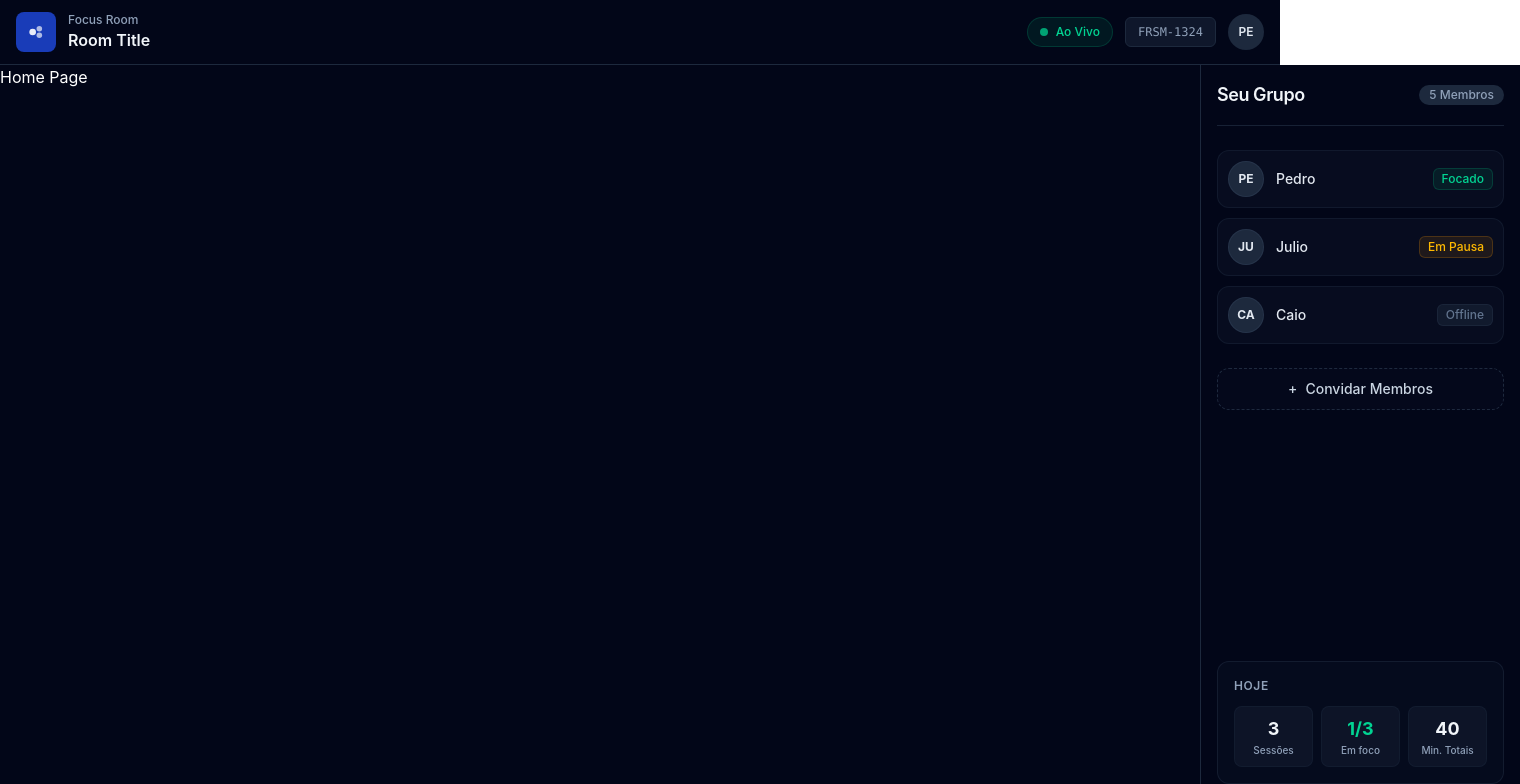
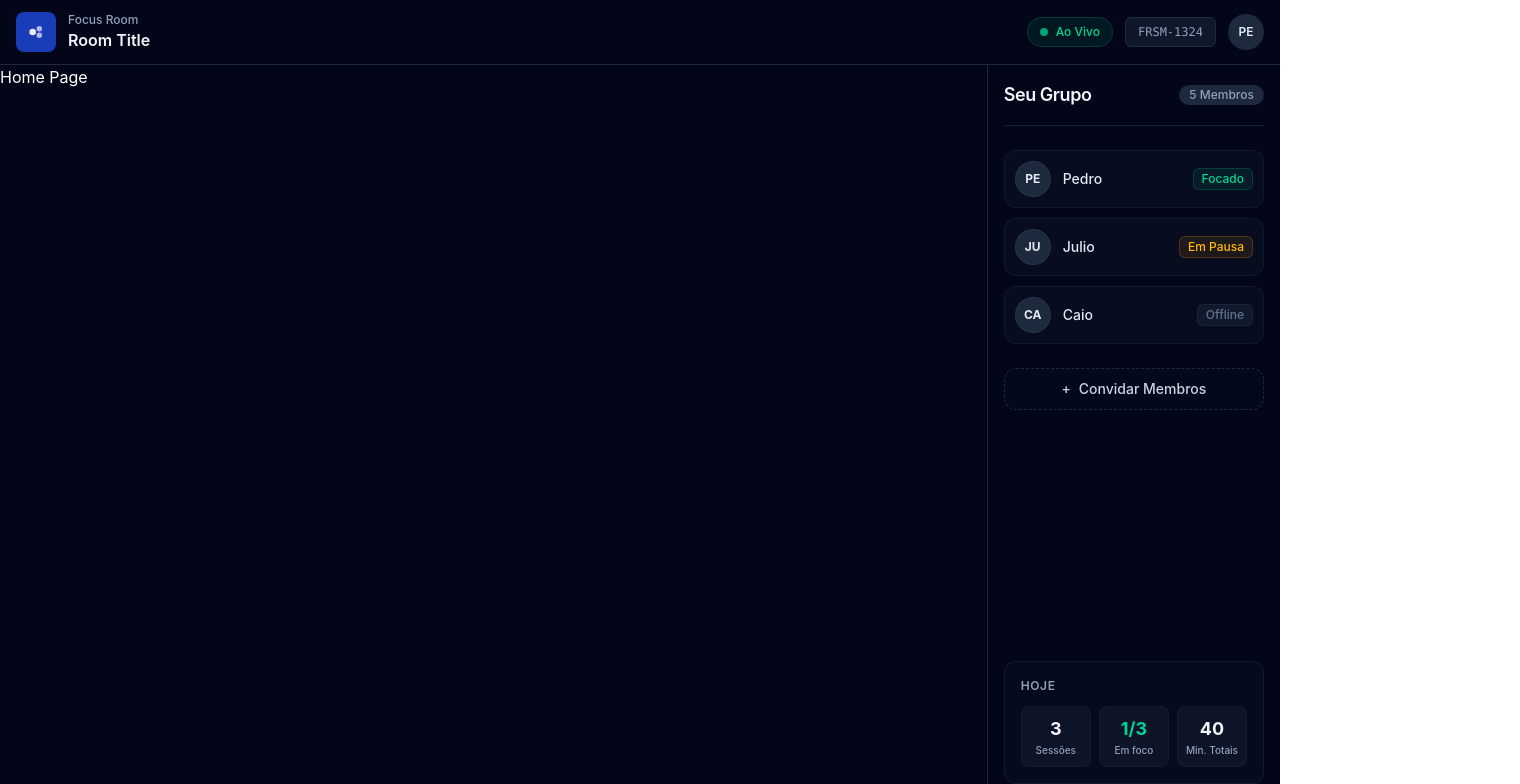
Before and after one commit to VictorPedroza/focus-room-app, a React (Vite) app in the folder front-end/: page /room in a window 1280 px wide. Shown: the top 784 px of the page, 1520 px wide, since content can reach past the window. Built offline with nearby package versions, Linux system fonts and the light colour scheme; no server answers.

Commit message:
🐛 fix:(front-end): Fiz size of sidebar

```diff
--- a/front-end/src/shared/components/layouts/sidebar/Sidebar.tsx
+++ b/front-end/src/shared/components/layouts/sidebar/Sidebar.tsx
@@ -19,7 +19,7 @@ const STATUS_MAP = {
 
 export const Sidebar = () => {
     return (
-        <aside className="flex h-full w-80 flex-col space-y-6 border-l border-slate-800 bg-slate-950 p-4 text-slate-100">
+        <aside className="flex h-full flex-col space-y-6 border-l border-slate-800 bg-slate-950 p-4 text-slate-100">
             {/* Cabeçalho do Grupo */}
             <div className="flex items-center justify-between border-b border-slate-800/80 pb-4">
                 <h2 className="text-lg font-semibold tracking-tight">Seu Grupo</h2>
--- a/front-end/src/shared/layouts/room/RoomLayout.tsx
+++ b/front-end/src/shared/layouts/room/RoomLayout.tsx
@@ -3,13 +3,15 @@ import { Sidebar, Header } from "../../components";
 
 export const RoomLayout = () => {
     return (
-        <div className="min-h-screen w-full flex flex-col items-center bg-slate-950">
+        <div className="flex min-h-screen w-full flex-col bg-slate-950">
             <Header />
-            <div className="flex w-full max-w-7xl flex-1 justify-between gap-6">
-                <main className="flex-1">
+
+            <div className="mx-auto flex w-full flex-1 gap-6">
+                <main className="min-w-0 min-h-0 flex-1">
                     <Outlet />
                 </main>
-                <aside className="w-20 shrink-0">
+
+                <aside className="hidden min-h-0 shrink-0 lg:block">
                     <Sidebar />
                 </aside>
             </div>
```
